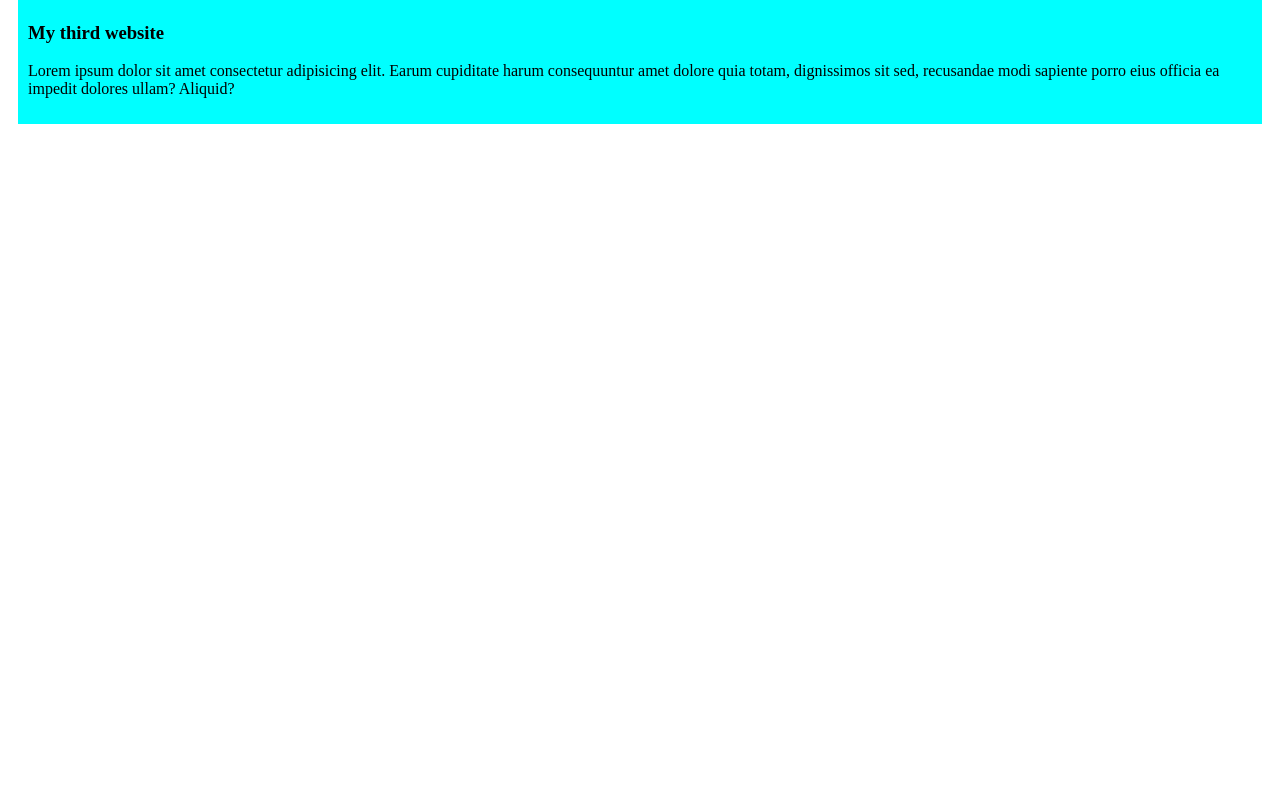
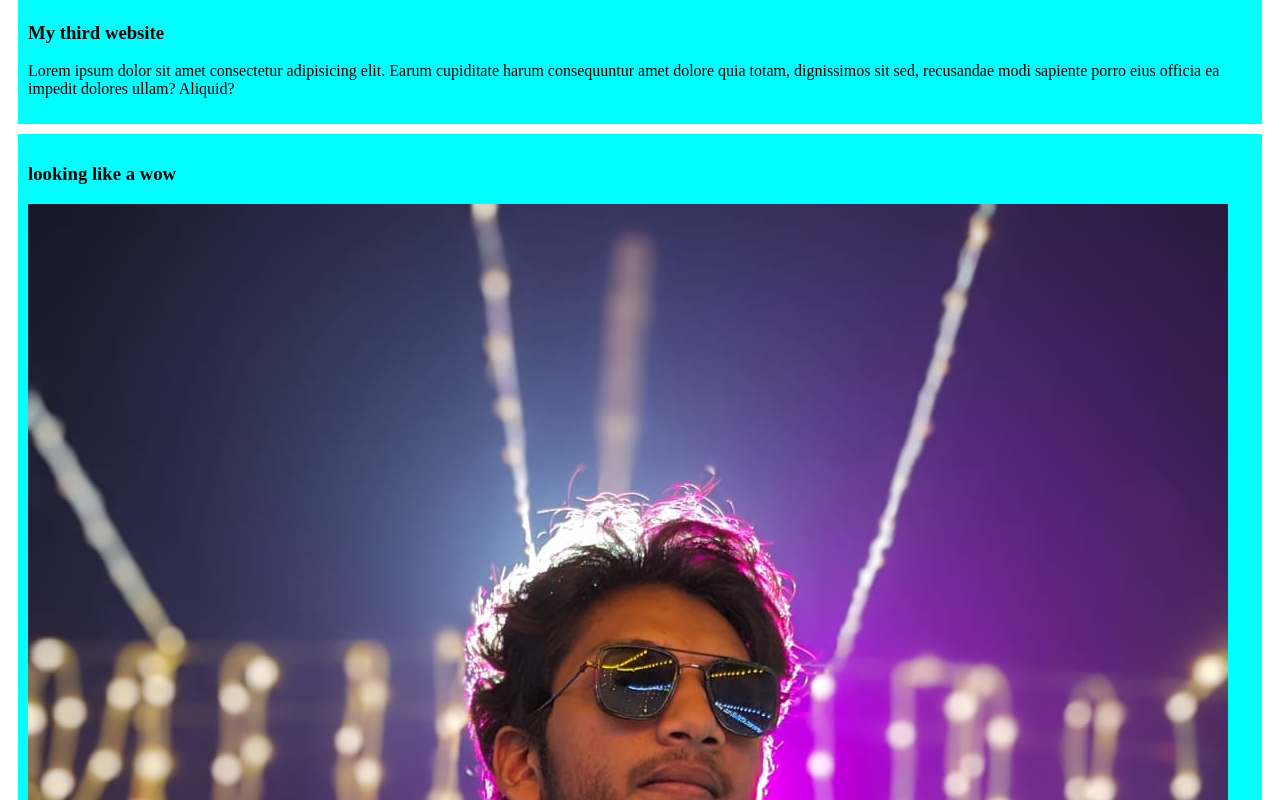
Before and after one commit to Rahi100/my--simple-website, a plain HTML site: page index.html in a window 1280 px wide. Shown: the part 300-1100 px from the top of the page. Before the commit the page ends 800 px from the top, so only its background shows below. Drawn offline with Linux system fonts and the light colour scheme.

Commit message:
rahi vai is best

```diff
--- a/index.html
+++ b/index.html
@@ -21,6 +21,11 @@
     <p>Lorem ipsum dolor sit amet consectetur adipisicing elit. Earum cupiditate harum consequuntur amet dolore quia totam, dignissimos sit sed, recusandae modi sapiente porro eius officia ea impedit dolores ullam? Aliquid?</p>
 
 </div>
+<div>
+    <h3>looking like a wow</h3>
+    <img src="image/sd.jpg" alt="">
+</div>
+
 
 </body>
 </html>
```
Also changed, not shown: image/sd.jpg (added).
